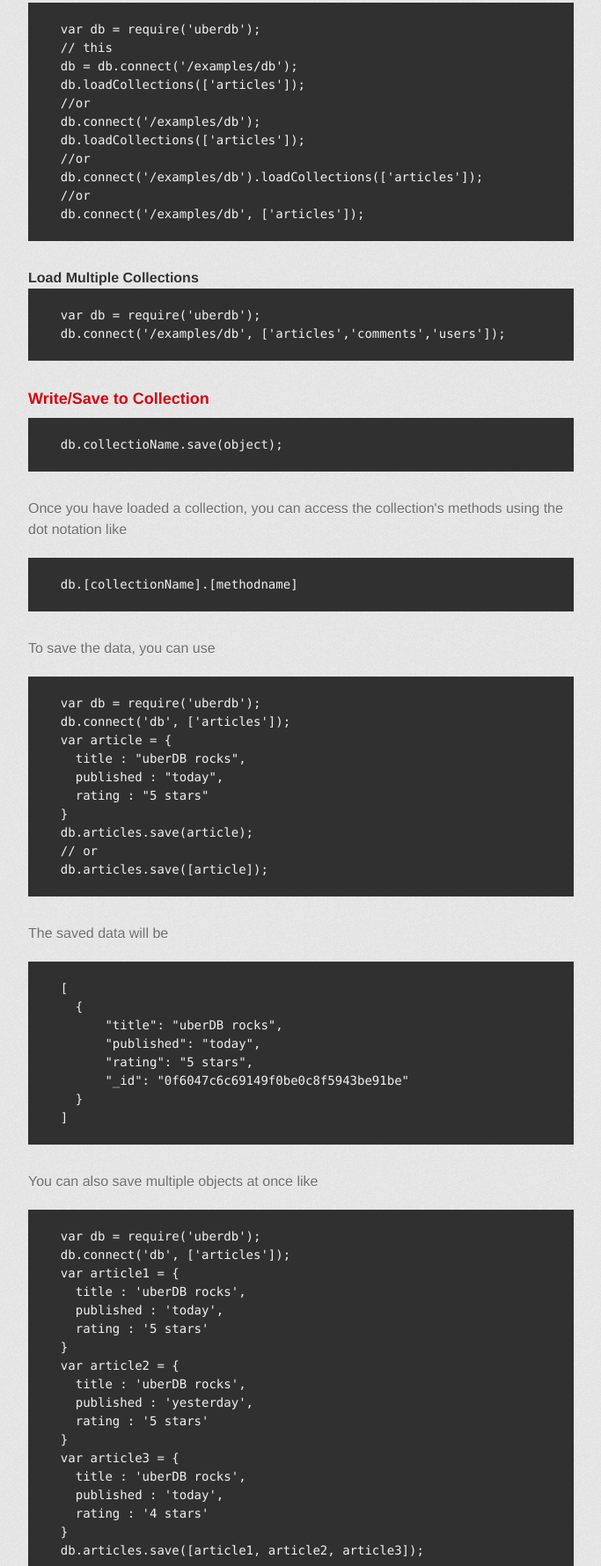
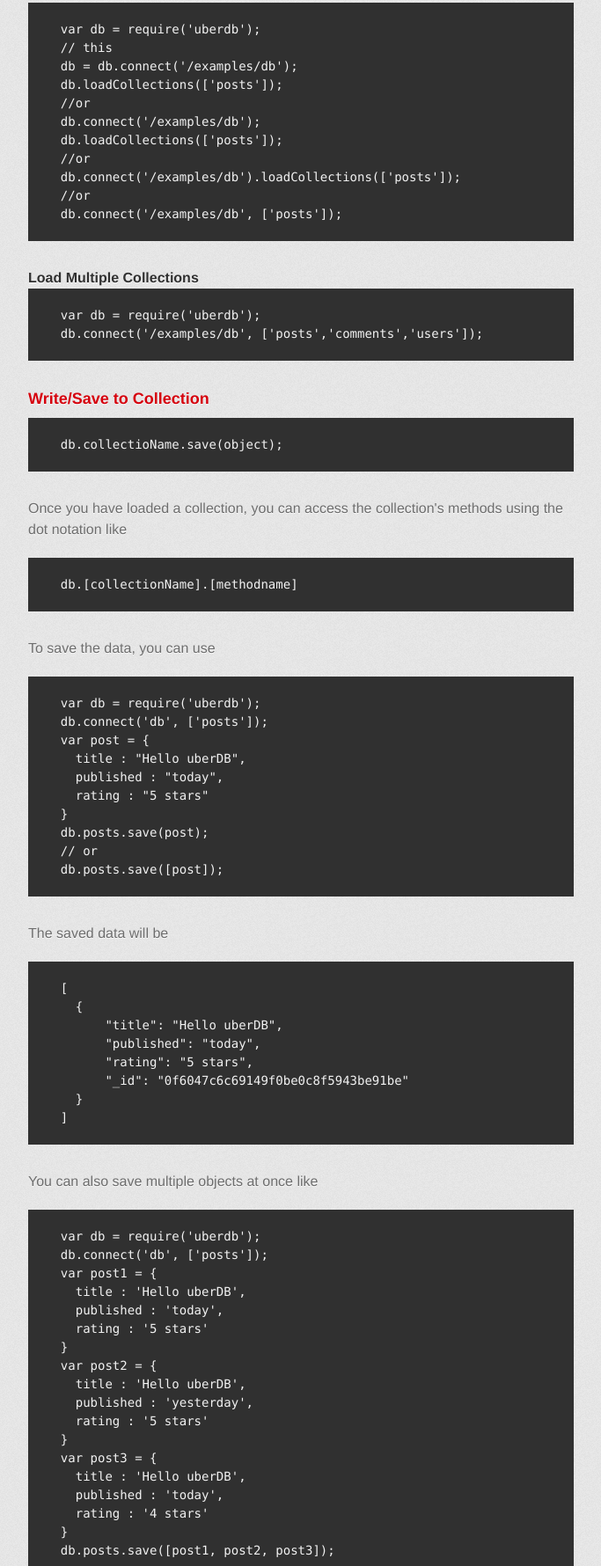
Before and after one commit to cesarmarinhorj/uberdb, a plain HTML site: page index.html in a window 1280 px wide. Shown: the part 2571-4351 px from the top of the page at 88% size, without its empty margins (298-981 px from the left). Drawn offline with Linux system fonts and the light colour scheme; a web font is replaced by a local one.

Commit message:
Update index.html

```diff
--- a/index.html
+++ b/index.html
@@ -86,9 +86,9 @@
 
 <div><pre>
   var db = require('uberdb');
-  db = db.connect('/examples/db', ['articles']);
+  db = db.connect('/examples/db', ['posts']);
   // or simply
-  db.connect('/examples/db', ['articles']);
+  db.connect('/examples/db', ['posts']);
 </pre></div>
 
 <p>This will check for a directory at given path, if it does not exits, uberDB will throw an error and exit. </p>
@@ -118,14 +118,14 @@
   var db = require('uberdb');
   // this
   db = db.connect('/examples/db');
-  db.loadCollections(['articles']);
+  db.loadCollections(['posts']);
   //or
   db.connect('/examples/db');
-  db.loadCollections(['articles']);
+  db.loadCollections(['posts']);
   //or
-  db.connect('/examples/db').loadCollections(['articles']);
+  db.connect('/examples/db').loadCollections(['posts']);
   //or
-  db.connect('/examples/db', ['articles']);
+  db.connect('/examples/db', ['posts']);
 </pre></div>
 
 <h4><a id="load-multiple-collections" class="anchor" href="#load-multiple-collections" aria-hidden="true"><span class="octicon octicon-link"></span></a>
@@ -133,7 +133,7 @@
 
 <div><pre>
   var db = require('uberdb');
-  db.connect('/examples/db', ['articles','comments','users']);
+  db.connect('/examples/db', ['posts','comments','users']);
 </pre></div>
 
 <h3>
@@ -154,15 +154,15 @@
 
 <div><pre>
   var db = require('uberdb');
-  db.connect('db', ['articles']);
-  var article = {
-    title : "uberDB rocks",
+  db.connect('db', ['posts']);
+  var post = {
+    title : "Hello uberDB",
     published : "today",
     rating : "5 stars"
   }
-  db.articles.save(article);
+  db.posts.save(post);
   // or
-  db.articles.save([article]);
+  db.posts.save([post]);
 </pre></div>
 
 <p>The saved data will be </p>
@@ -170,7 +170,7 @@
 <div><pre>
   [
     {
-        "title": "uberDB rocks",
+        "title": "Hello uberDB",
         "published": "today",
         "rating": "5 stars",
         "_id": "0f6047c6c69149f0be0c8f5943be91be"
@@ -182,37 +182,37 @@
 
 <div><pre>
   var db = require('uberdb');
-  db.connect('db', ['articles']);
-  var article1 = {
-    title : 'uberDB rocks',
+  db.connect('db', ['posts']);
+  var post1 = {
+    title : 'Hello uberDB',
     published : 'today',
     rating : '5 stars'
   }
-  var article2 = {
-    title : 'uberDB rocks',
+  var post2 = {
+    title : 'Hello uberDB',
     published : 'yesterday',
     rating : '5 stars'
   }
-  var article3 = {
-    title : 'uberDB rocks',
+  var post3 = {
+    title : 'Hello uberDB',
     published : 'today',
     rating : '4 stars'
   }
-  db.articles.save([article1, article2, article3]);
+  db.posts.save([post1, post2, post3]);
 </pre></div>
 
 <p>And this will return the inserted objects</p>
 
 <div><pre>
-  [ { title: 'uberDB rocks',
+  [ { title: 'Hello uberDB',
     published: 'today',
     rating: '4 stars',
     _id: 'b1cdbb3525b84e8c822fc78896d0ca7b' },
-  { title: 'uberDB rocks',
+  { title: 'Hello uberDB',
     published: 'yesterday',
     rating: '5 stars',
     _id: '42997c62e1714e9f9d88bf3b87901f3b' },
-  { title: 'uberDB rocks',
+  { title: 'Hello uberDB',
     published: 'today',
     rating: '5 stars',
     _id: '4ca1c1597ddc4020bc41b4418e7a568e' } ]
@@ -234,15 +234,15 @@
 
 <div><pre>
   var db = require('uberdb');
-  db.connect('/examples/db', ['articles']);
-  db.articles.find();
+  db.connect('/examples/db', ['posts']);
+  db.posts.find();
 </pre></div>
 
 <p>This will return all the records</p>
 
 <div><pre>
   [{
-    title: 'uberDB rocks',
+    title: 'Hello uberDB',
     published: 'today',
     rating: '5 stars',
     _id: '0f6047c6c69149f0be0c8f5943be91be'
@@ -253,17 +253,17 @@
 
 <div><pre>
   var db = require('uberdb');
-  db.connect('/examples/db', ['articles']);
-  db.articles.find({rating : "5 stars"});
+  db.connect('/examples/db', ['posts']);
+  db.posts.find({rating : "5 stars"});
 </pre></div>
 
-<p>This will return all the articles which have a rating of 5.</p>
+<p>This will return all the posts which have a rating of 5.</p>
 
 <p>Nested JSON : </p>
 
 <div><pre>
-  var articleComments = {
-    title: 'uberDB rocks',
+  var postComments = {
+    title: 'Hello uberDB',
     published: '2 days ago',
     comments: [{
         name: 'a user',
@@ -282,8 +282,8 @@
 </pre></div>
 
 <div><pre>
-  var savedArticle = db.articles.save([articleComments);
-  foundArticles = db.articles.find({rating : 2});
+  var savedPost = db.posts.save([postComments);
+  foundPosts = db.posts.find({rating : 2});
 </pre></div>
 
 <p>Since uberDB is mostly for light weight data storage, avoid nested structures and huge datasets.</p>
@@ -294,16 +294,16 @@
 
 <div><pre>
   var db = require('uberdb');
-  db.connect('/examples/db', ['articles']);
-  db.articles.findOne();
+  db.connect('/examples/db', ['posts']);
+  db.posts.findOne();
 </pre></div>
 
-<p>If you do not pass a query, uberDB will return the first article in the collection. If you pass a query, it will return first article in the filtered data</p>
+<p>If you do not pass a query, uberDB will return the first post in the collection. If you pass a query, it will return first post in the filtered data</p>
 
 <div><pre>
   var db = require('uberdb');
-  db.connect('/examples/db', ['articles']);
-  db.articles.findOne({_id: '0f6047c6c69149f0be0c8f5943be91be'});
+  db.connect('/examples/db', ['posts']);
+  db.posts.findOne({_id: '0f6047c6c69149f0be0c8f5943be91be'});
 </pre></div>
 
 <h3>
@@ -327,14 +327,14 @@
 
 <div><pre>
   var db = require('uberdb');
-  db.connect('/examples/db', ['articles']);
+  db.connect('/examples/db', ['posts']);
 
   var query = {
-    title : 'uberDB rocks'
+    title : 'Hello uberDB'
   };
 
   var dataToBeUpdate = {
-    title : 'uberDB rocks again!',
+    title : 'Hello uberDB again!',
   };
 
   var options = {
@@ -342,7 +342,7 @@
      upsert: false
   };
 
-  var updated = db.articles.update(query, dataToBeUpdate, options);
+  var updated = db.posts.update(query, dataToBeUpdate, options);
   console.log(updated); // { updated: 1, inserted: 0 }
 </pre></div>
 
@@ -358,31 +358,31 @@
 
 <div><pre>
   var db = require('uberdb');
-  db.connect('/examples/db', ['articles']);
-  db.articles.remove({rating : "5 stars"});
+  db.connect('/examples/db', ['posts']);
+  db.posts.remove({rating : "5 stars"});
 </pre></div>
 
 <div><pre>
   var db = require('uberdb');
-  db.connect('/examples/db', ['articles']);
-  db.articles.remove({rating : "5 stars"}, true); // remove all matched. Default - multi = true
+  db.connect('/examples/db', ['posts']);
+  db.posts.remove({rating : "5 stars"}, true); // remove all matched. Default - multi = true
 </pre></div>
 
 <div><pre>
   var db = require('uberdb');
-  db.connect('/examples/db', ['articles']);
-  db.articles.remove({rating : "5 stars"}, false); // remove only the first match
+  db.connect('/examples/db', ['posts']);
+  db.posts.remove({rating : "5 stars"}, false); // remove only the first match
 </pre></div>
 
 <p>Using remove without any params will delete the file and will remove the db instance.</p>
 
 <div><pre>
   var db = require('uberdb');
-  db.connect('/examples/db', ['articles']);
-  db.articles.remove();
+  db.connect('/examples/db', ['posts']);
+  db.posts.remove();
 </pre></div>
 
-<p>After the above operation <code>db.articles</code> is <code>undefined</code>.</p>
+<p>After the above operation <code>db.posts</code> is <code>undefined</code>.</p>
 
 <h3>
 <a id="count" class="anchor" href="#count" aria-hidden="true"><span class="octicon octicon-link"></span></a>
@@ -396,8 +396,8 @@
 
 <div><pre>
   var db = require('uberdb');
-  db.connect('/examples/db', ['articles']);
-  db.articles.count(); // will give the count
+  db.connect('/examples/db', ['posts']);
+  db.posts.count(); // will give the count
 </pre></div>
 
 <h2>
```
